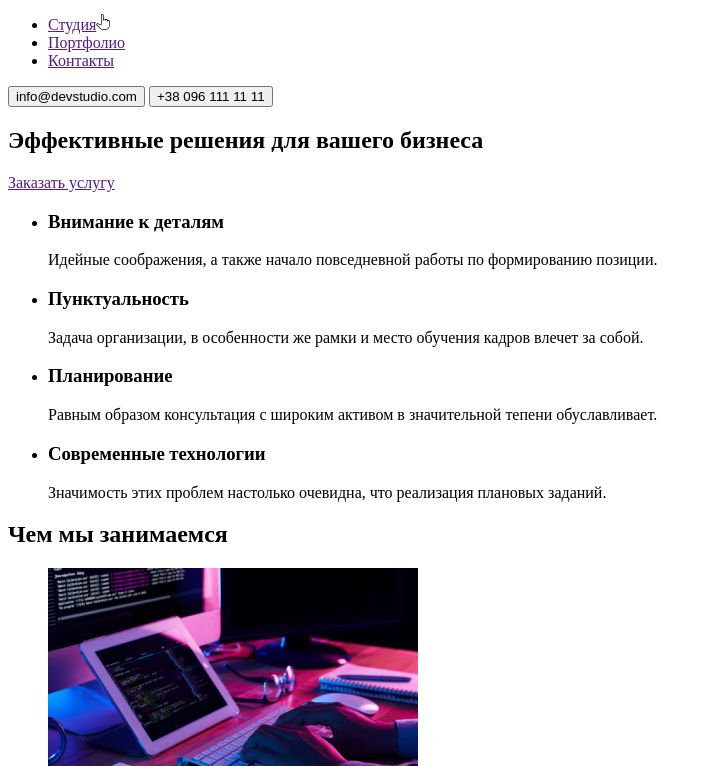
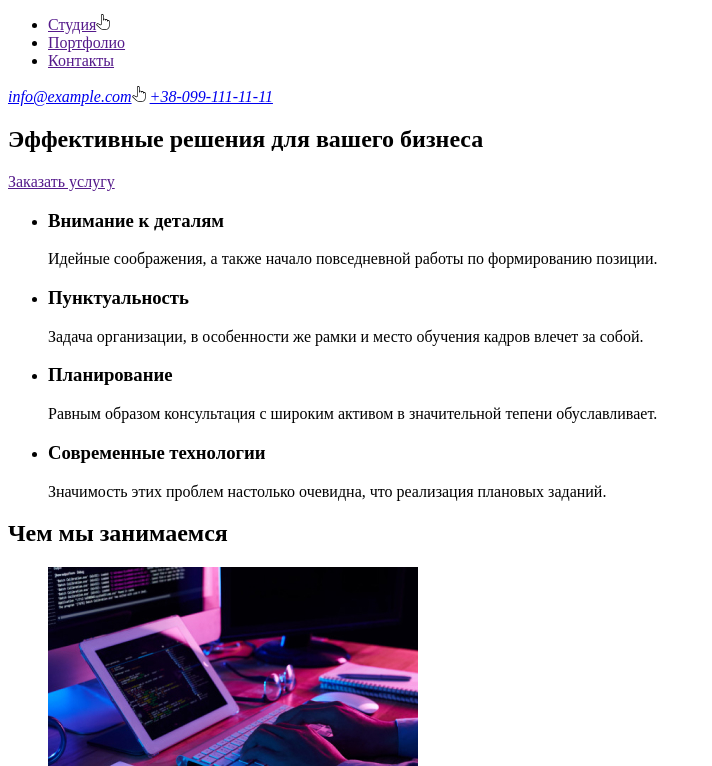
Before and after one commit to LidiiaL/web-studio-1, a plain HTML site: page index.html in a window 1280 px wide. Shown: the part 34-800 px from the top of the page, without its empty margins (0-712 px from the left). Drawn offline with Linux system fonts and the light colour scheme.

Commit message:
изменяет теги и атрибуты контактов хедере

```diff
--- a/index.html
+++ b/index.html
@@ -22,9 +22,11 @@
          </ul>
       </nav>
 
-          <button type="submit">info@devstudio.com</button>
-
-          <button type="submit">+38 096 111 11 11</button>
+      <address>
+        <a href="mailto:info@example.com">info@example.com</a><img src="images/hand.svg"
+        alt="графика. изображение руки с поднятым вверх указательным пальцем">
+        <a href="tel:+38-099-111-11-11">+38-099-111-11-11</a>
+        </address>
 
     </header>
 
```
